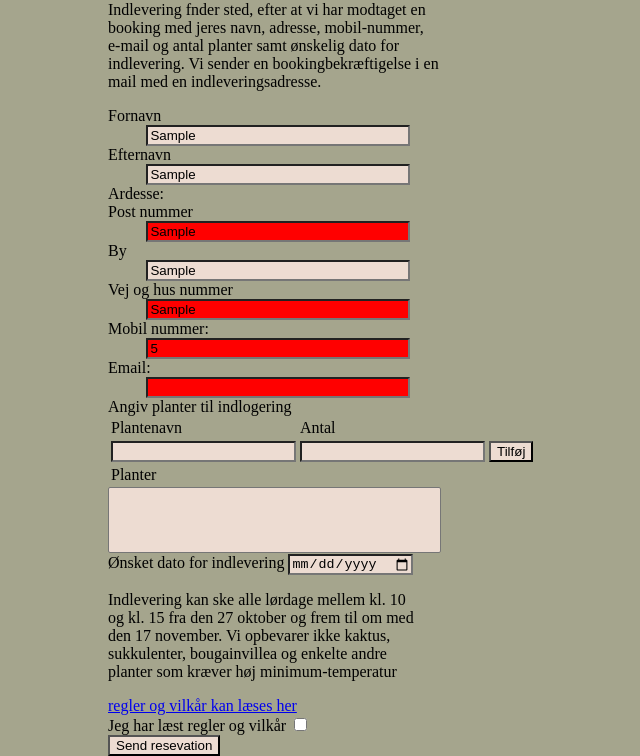
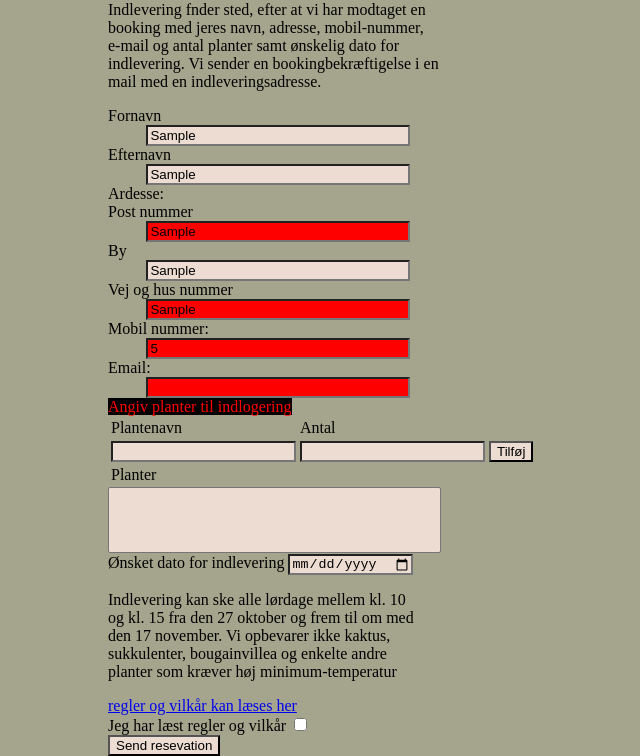
Before and after one commit to Annemissen/plantehotel, a plain HTML site: page public/index.html in a window 1280 px wide. Both pictures are taken after typing "Sample", "Sample", "Sample", "Sample", "Sample", "5" into the empty fields and a click on the button "Send resevation". Shown: the part 79-835 px from the top of the page, without its empty margins (282-922 px from the left). Drawn offline with nearby package versions, Linux system fonts and the light colour scheme.

Commit message:
plante check

```diff
--- a/public/index.html
+++ b/public/index.html
@@ -57,7 +57,7 @@
     </div>
     <div id="number-of-plants-div">
 
-        <label id="">Angiv planter til indlogering</label>
+        <label id="plantsLabel">Angiv planter til indlogering</label>
         <table id="planttable">
             <tr>
                 <td>Plantenavn</td>
--- a/public/index.js
+++ b/public/index.js
@@ -11,8 +11,8 @@ const numberInputField   = document.getElementById("number-input");
 const emailInputField  = document.getElementById("email-input");
 const plantNameInputField  = document.getElementById("plantName");
 const numberOfPlantsInputField  = document.getElementById("numberOfPlants");
-
-
+const plantsSelector = document.getElementById("plants");
+const plantsLabel = document.getElementById("plantsLabel");
 
     function testRegX (){
     //fornavn
@@ -87,6 +87,15 @@ const numberOfPlantsInputField  = document.getElementById("numberOfPlants");
         emailInputField.style.backgroundColor = "#EDDCD2";
 
     }
+    if(plantsSelector.innerText  === ""){
+        console.log(plantsSelector.values);
+        plantsLabel.style.color = "red";
+        plantsLabel.style.backgroundColor = "black";
+        bolian = false;
+    }else{
+        plantsLabel.style.color = "black";
+        plantsLabel.style.backgroundColor = "#A5A58D";
+    }
         console.log('bolian value '+ bolian);
         return bolian;
 
--- a/public/plantehotelClient.js
+++ b/public/plantehotelClient.js
@@ -9,6 +9,8 @@
     let plantString = plantName + ', ' + amountOfPlants + ' stk.';
     plants.push(plantString);
     console.log(plants);
+
+    const plantsLabel = document.getElementById("plantsLabel");
 
     if (plantName && amountOfPlants) {
         let selector = document.getElementById("plants");
@@ -36,7 +38,8 @@
         amountOfPlantsInputField.style.backgroundColor = "#EDDCD2"
 
         }
-
+        plantsLabel.style.backgroundColor = "#A5A58D";
+        plantsLabel.style.color = "black";
         amountOfPlantsInputField.value = "";
         plantNameInputField.value = "";
 
```
